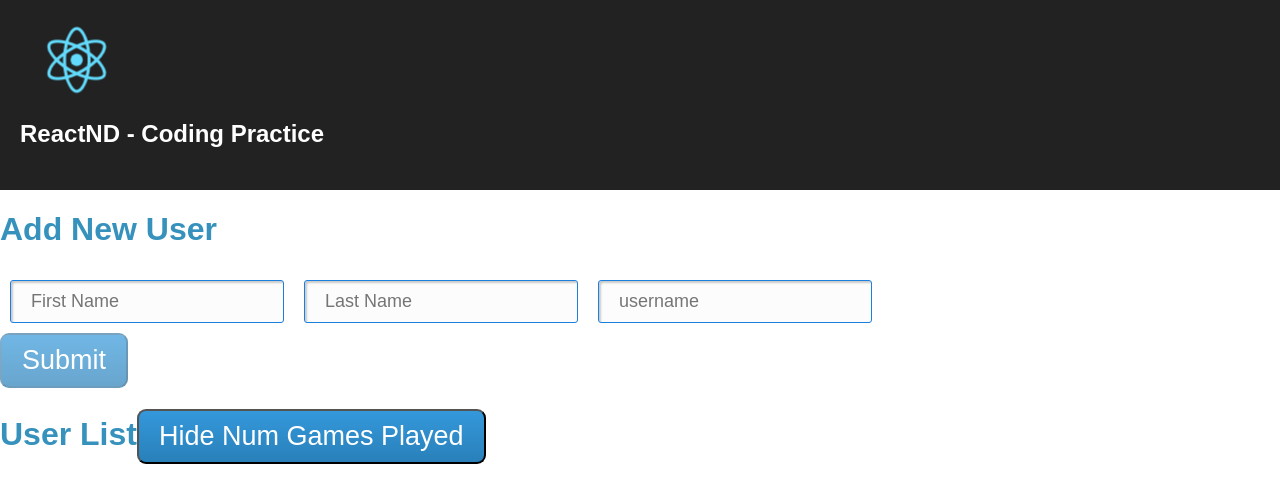
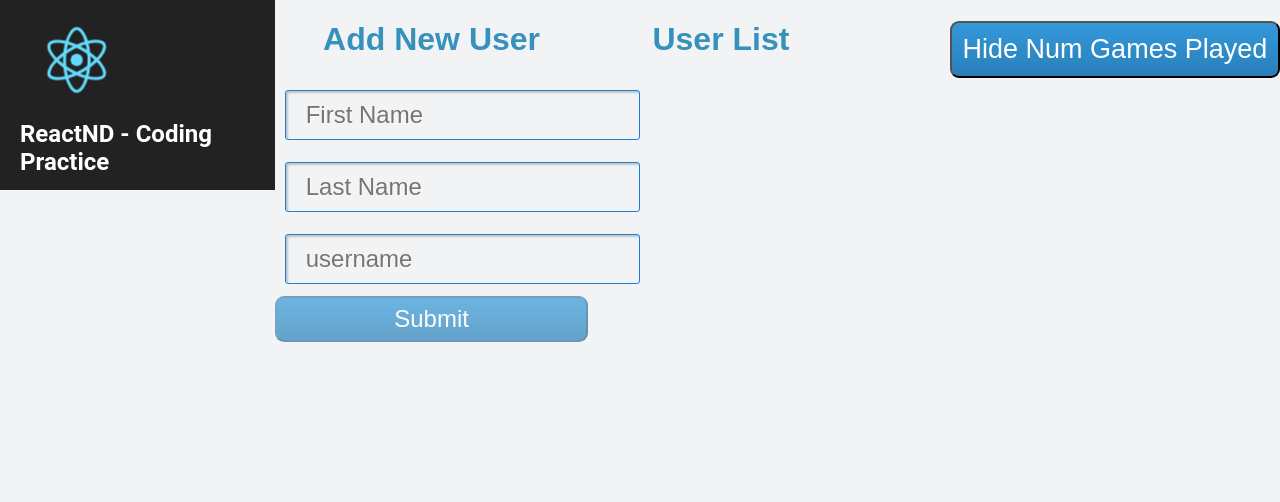
Before and after one commit to andrewShillito/reactnd-game-user-app, a React (Create React App) app: page / in a window 1280 px wide. Shown: the top 502 px of the page. Built offline with nearby package versions, Linux system fonts and the light colour scheme.

Commit message:
first css update

```diff
--- a/src/App.css
+++ b/src/App.css
@@ -30,3 +30,141 @@
     transform: rotate(360deg);
   }
 }
+
+/* Begin My Code */
+
+@import url('https://fonts.googleapis.com/css?family=Roboto|Ubuntu');
+
+body {
+  margin: 0;
+  padding: 0;
+  font-family: "Roboto", sans-serif;
+  background-color: #f2f3f4;
+  width: 100vw;
+  height: 100vh;
+}
+
+#app {
+  display: flex;
+  justify-content: space-around;
+  width: 100%;
+  height: 100%;
+}
+
+/*Left Column & Form Styles  */
+
+#left-column {
+  display: flex;
+  flex-direction: column;
+  align-items: center;
+  width: 30%;
+}
+
+.form-component {
+  width: 100%;
+  font-family: "Ubuntu", sans-serif;
+}
+
+.user-form {
+  padding: 0;
+  margin: 0;
+}
+
+.form-title {
+  text-align: center;
+}
+
+input {
+  width: 100%;
+  font-size: 24px;
+  margin-bottom: .5em;
+  font-family: inherit;
+  background-color: #f2f3f4;
+}
+
+.form-submit-button {
+  width: 100%;
+  font-size: 24px;
+  background-color: #296ddb;
+  color: white;
+  padding: .3em;
+  font-family: inherit;
+}
+
+.form-submit-button:disabled {
+  background-color: grey;
+}
+
+/* Right Column & List Styles */
+
+#right-column {
+  display: flex;
+  flex-direction: column;
+  justify-content: flex-start;
+  align-items: flex-start;
+  width: 60%;
+  font-family: "Roboto", sans-serif;
+  padding-left: 5%
+}
+
+.list-component {
+  display: flex;
+  flex-direction: column;
+}
+
+.user-list-title {
+  align-self: flex-start;
+  font-family: "Ubuntu", sans-serif;
+  margin-bottom: 0;
+  display: flex;
+  justify-content: space-between;
+  width: 100%;
+}
+
+.user-list-title button {
+  background-color: #296ddb;
+  color: white;
+  padding: .4em;
+  font-family: inherit;
+}
+
+.list-component {
+  width: 100%;
+}
+
+.user-card {
+  font-size: 20px;
+  width: 100%;
+  box-shadow: 0 2px 2px 0 rgba(0,0,0,0.14);
+  padding: 0 .5em;
+  box-sizing: border-box;
+}
+
+.user-card-text {
+  display: flex;
+  justify-content: space-between;
+}
+
+/* Media Queries */
+
+@media screen and (max-width: 850px) {
+  #app {
+    flex-direction: column;
+  }
+  #left-column, #right-column {
+    width: 100%;
+    justify-content: center;
+    align-items: center;
+  }
+  .form-component {
+    width: 90%;
+  }
+  .list-component {
+    width: 90%;
+    align-self: flex-start;
+  }
+  .user-list-title {
+    flex-direction: column;
+    align-items: center;
+  }
+}
```
